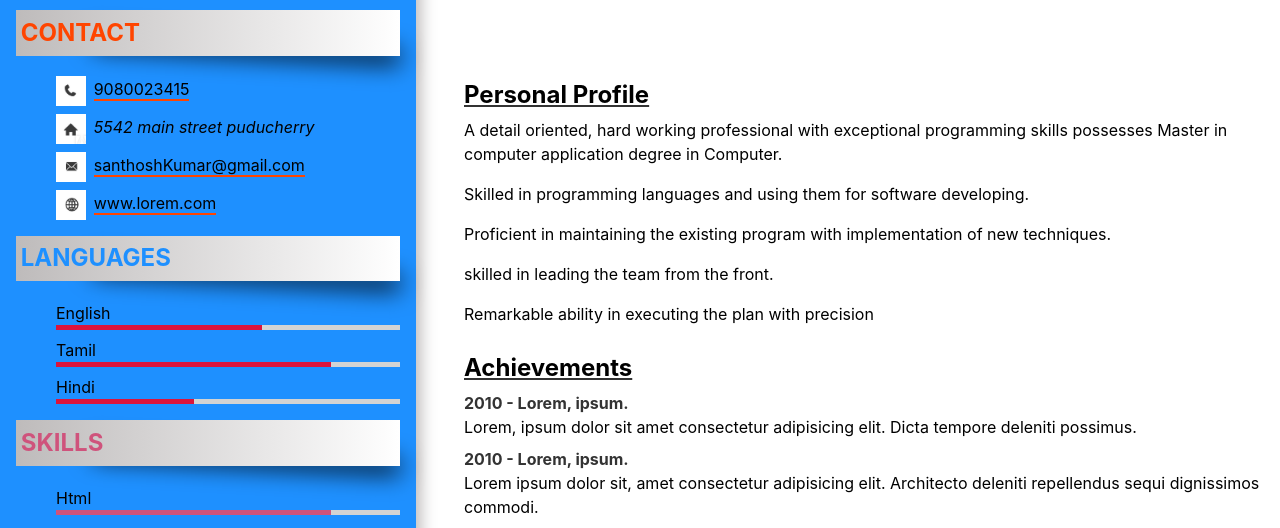
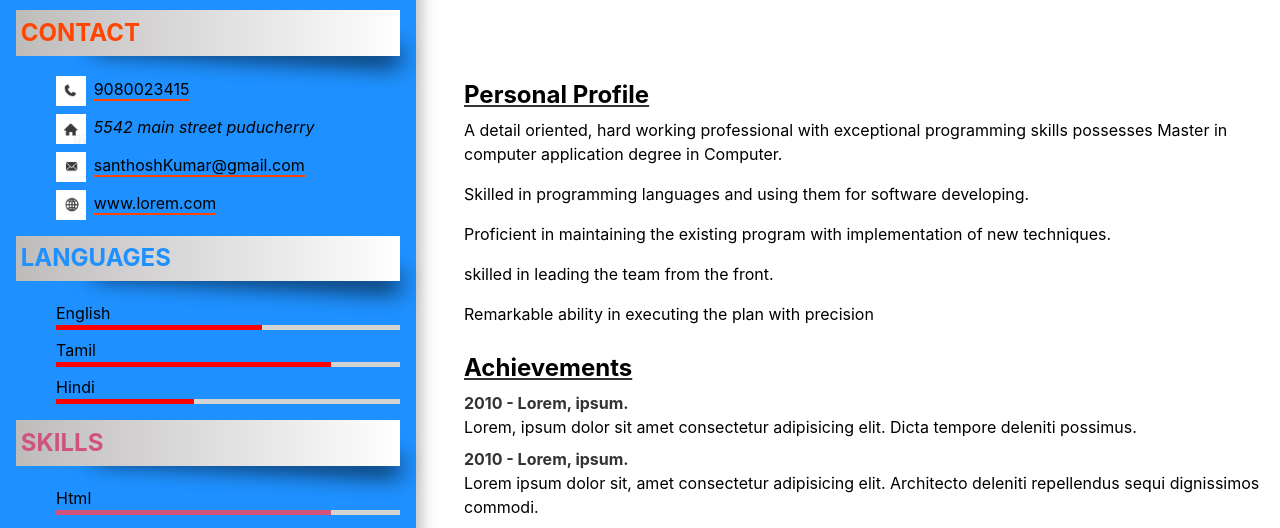
Before and after one commit to SanthoshKumar9028/web-technology-lab, a plain HTML site: page 1-ex(resume)/index.html in a window 1280 px wide. Shown: the part 244-772 px from the top of the page. Drawn offline with Linux system fonts and the light colour scheme.

Commit message:
changed languages bg-color

```diff
--- a/1-ex(resume)/style.css
+++ b/1-ex(resume)/style.css
@@ -107,7 +107,7 @@ span.progress {
   position: relative;
 }
 span.progress--languages::after {
-  background-color: crimson;
+  background-color: red;
 }
 span.progress--skills::after {
   background-color: rgb(207, 83, 124);
```
